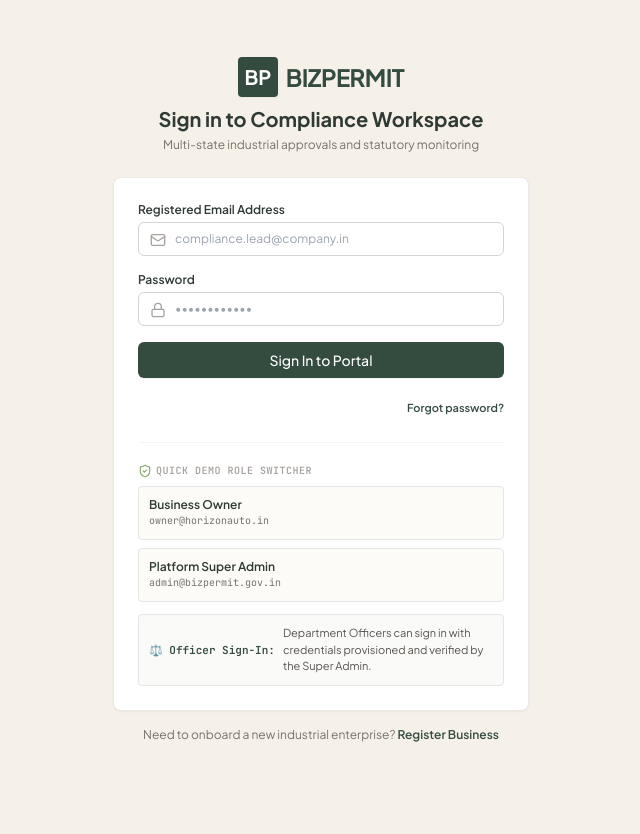
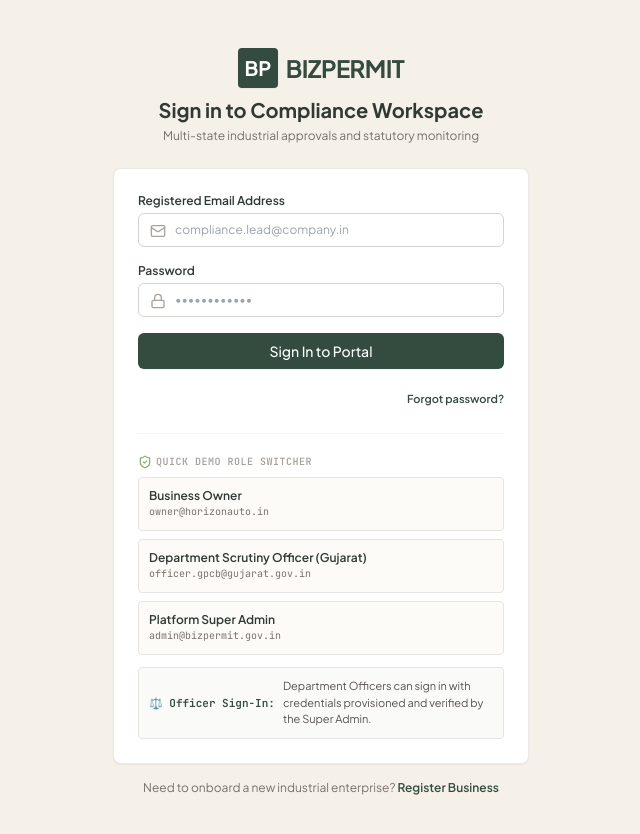
Before and after one commit to shreya260705/Industrial_compliance-and-document_aprroval, a React (Vite) app in the folder frontend/: page /login in a window 1280 px wide. Shown: the top 834 px of the page, without its empty margins (319-959 px from the left). Before the commit the page ends 800 px from the top, so only its background shows below. Built offline with nearby package versions, Linux system fonts and the light colour scheme; no server answers.

Commit message:
fix(login): restore Department Scrutiny Officer (Gujarat) in demo switcher

```diff
--- a/frontend/src/pages/LoginPage.jsx
+++ b/frontend/src/pages/LoginPage.jsx
@@ -162,6 +162,20 @@ export const LoginPage = () => {
                 <button
                   type="button"
                   disabled={isLoading}
+                  onClick={() => setDemoCredentials('officer.gpcb@gujarat.gov.in', 'Password123')}
+                  className="text-left p-2.5 rounded border border-stone-200 bg-brand-cream/30 hover:bg-brand-pale-sage/40 transition-colors text-xs flex items-center justify-between group disabled:opacity-50"
+                >
+                  <div>
+                    <div className="font-semibold text-brand-charcoal">Department Scrutiny Officer (Gujarat)</div>
+                    <div className="text-[10px] text-stone-500 font-mono">officer.gpcb@gujarat.gov.in</div>
+                  </div>
+                  <span className="text-[10px] text-brand-deep-sage font-semibold opacity-0 group-hover:opacity-100 transition-opacity">
+                    1-Click Sign In →
+                  </span>
+                </button>
+                <button
+                  type="button"
+                  disabled={isLoading}
                   onClick={() => setDemoCredentials('admin@bizpermit.gov.in', 'Password123')}
                   className="text-left p-2.5 rounded border border-stone-200 bg-brand-cream/30 hover:bg-brand-pale-sage/40 transition-colors text-xs flex items-center justify-between group disabled:opacity-50"
                 >
```
